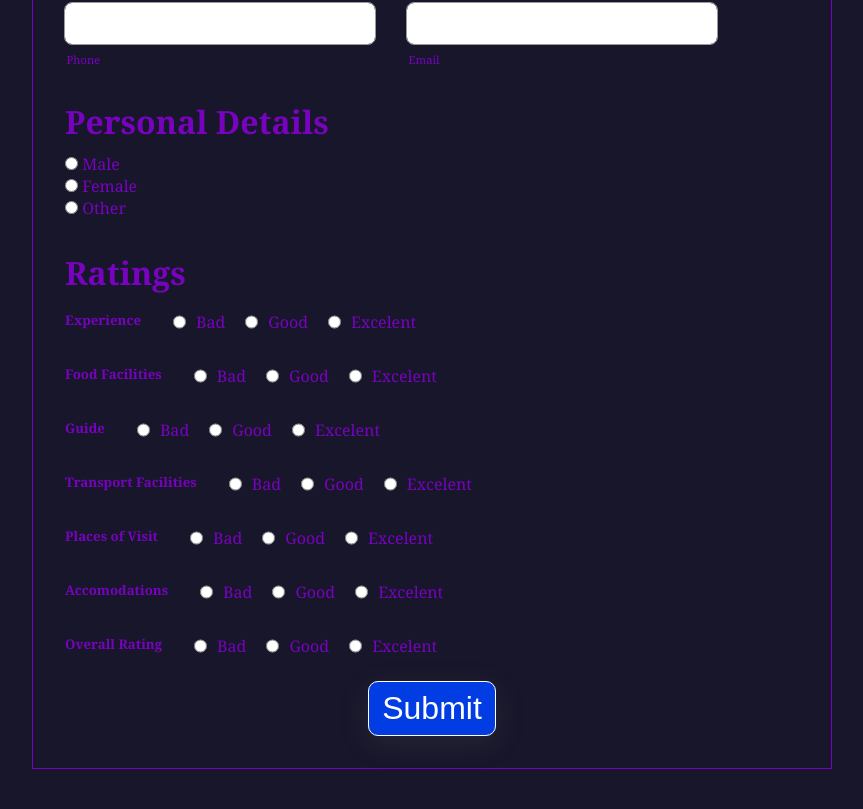
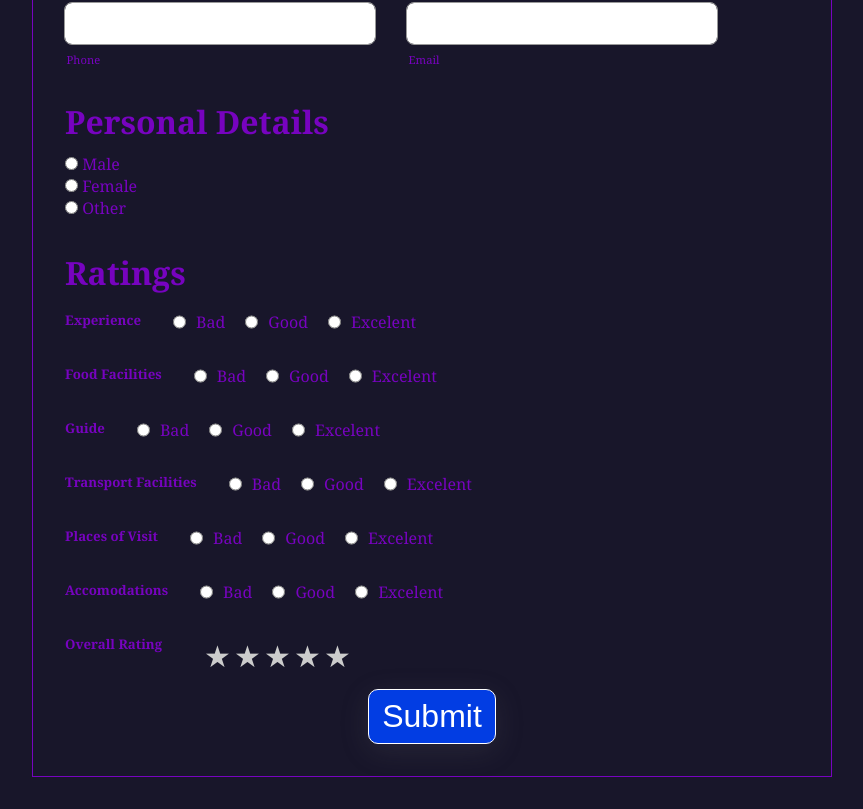
Before and after one commit to grimm-ak/project_surveyform, a plain HTML site: page index.html in a window 1280 px wide. Shown: the part 1013-1822 px from the top of the page, without its empty margins (208-1071 px from the left). Drawn offline with Linux system fonts and the light colour scheme.

Commit message:
Update index.html

```diff
--- a/index.html
+++ b/index.html
@@ -23,9 +23,7 @@
           </div>
         </div>
       </div>
-      <!-- Name Ends -->
 
-      <!-- Address -->
       <div class="form-control">
 
         <div class="heading-field">
@@ -294,9 +292,6 @@
           </div>
         </div>
       </div>
-      <!-- contanct ends -->
-
-      <!-- person detail  -->
       <div class="form-control">
         <div class="heading-field">
           <h3 class="field-head">Personal Details </h3>
@@ -312,9 +307,6 @@
           </div>
         </div>
       </div>
-      <!-- personal detail ends -->
-
-      <!-- Rate -->
       <div class="form-control">
         <div class="heading-field">
           <h3 class="field-head">Ratings </h3>
@@ -387,13 +379,17 @@
         </div>
         <div class="field-inputs" style="margin:0.5rem 0px ;">
           <h5>Overall Rating</h5>
-          <div class="input-div" style="display: flex; gap:10px;">
-            <input type="radio" id="bad7" name="rating7" value="bad">
-            <label for="bad7">Bad</label><br>
-            <input type="radio" id="good7" name="rating7" value="good">
-            <label for="good7">Good</label><br>
-            <input type="radio" id="excelent7" name="rating7" value="excelent">
-            <label for="excelent7">Excelent</label><br>
+          <div class="rate">
+            <input type="radio" id="star5" name="rate" value="5" />
+            <label for="star5" title="text">5 stars</label>
+            <input type="radio" id="star4" name="rate" value="4" />
+            <label for="star4" title="text">4 stars</label>
+            <input type="radio" id="star3" name="rate" value="3" />
+             <label for="star3" title="text">3 stars</label>
+             <input type="radio" id="star2" name="rate" value="2" />
+             <label for="star2" title="text">2 stars</label>
+             <input type="radio" id="star1" name="rate" value="1" />
+             <label for="star1" title="text">1 star</label>
           </div>
         </div>
       </div>
```
